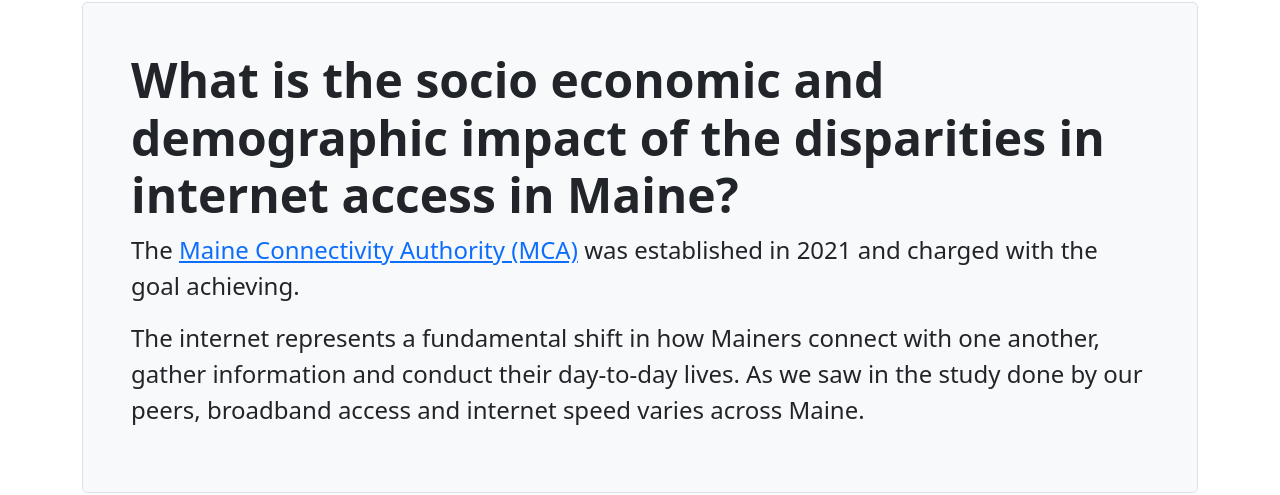
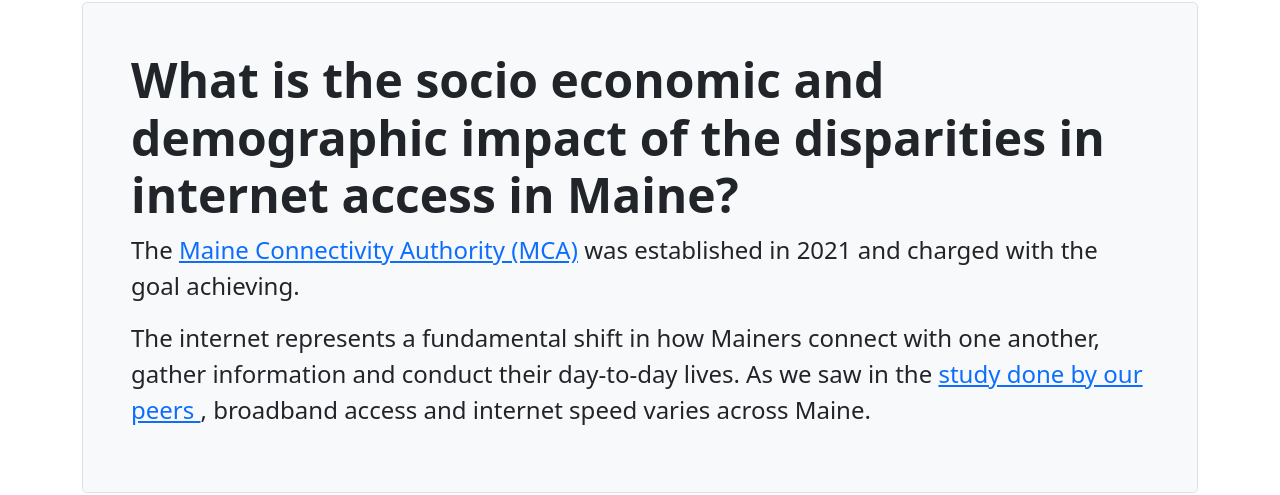
Before and after one commit to ds5110/project-zyune, a plain HTML site: page docs/sed.html in a window 1280 px wide. Shown: the part 62-557 px from the top of the page. Drawn offline with nearby package versions, Linux system fonts and the light colour scheme.

Commit message:
initial page

```diff
--- a/docs/sed.html
+++ b/docs/sed.html
@@ -78,7 +78,7 @@
               </p>
               <p class=" fs-4">
                 The internet represents a fundamental shift in how Mainers connect with one another, gather information and conduct their day-to-day lives.
-                As we saw in the study done by our peers, broadband access and internet speed varies across Maine.
+                As we saw in the <a href="https://ds5010.github.io/broadband/#" > study done by our peers </a>, broadband access and internet speed varies across Maine.
               </p>
 
 
```
Also changed, not shown: docs/index.html (+1 -1 lines).
